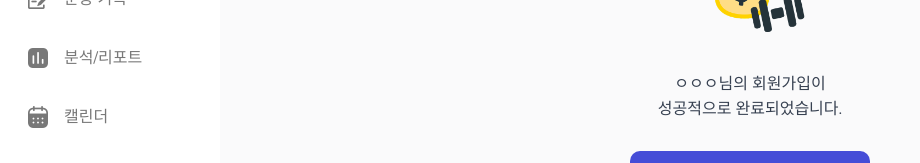
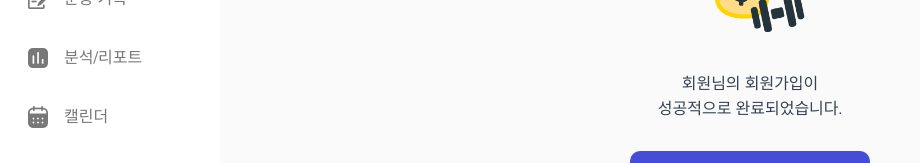
Before and after one commit to akkaworkout/akka-fe, a React (Vite) app: page /signup/success in a window 1280 px wide. Shown: the part 289-452 px from the top of the page, without its empty margins (0-920 px from the left). Built offline with nearby package versions, Linux system fonts and the light colour scheme; no server answers.

Commit message:
feat: :✨회원가입 완료 페이지 닉네임 연결

```diff
--- a/src/pages/auth/SignUpPage.tsx
+++ b/src/pages/auth/SignUpPage.tsx
@@ -254,7 +254,9 @@ export default function SignUpPage() {
       }
 
       alert("회원가입 성공!");
-      nav("/signup/success");
+      nav("/signup/success", {
+        state: { nickname },
+      });
     } catch (err) {
       console.error(err);
       alert("서버 연결 실패");
@@ -272,7 +274,7 @@ export default function SignUpPage() {
     if (!file.type.startsWith("image/")) {
       setErrors((prev) => ({
         ...prev,
-        profile: "이미지 파일만 업로드할 수 있습니다.",
+        profile: "이미지 파일만 업로드할. 수 있습니다.",
       }));
       return;
     }
--- a/src/pages/auth/SignUpSuccessPage.tsx
+++ b/src/pages/auth/SignUpSuccessPage.tsx
@@ -1,19 +1,22 @@
-import { useState } from 'react'
-import { useNavigate } from 'react-router-dom'
-import styles from './SignUpSuccessPage.module.css'
+import { useState } from "react";
+import { useLocation, useNavigate } from "react-router-dom";
+import styles from "./SignUpSuccessPage.module.css";
 
-import SideNav from '../../components/sideNav/SideNav'
-import signupSuccessImg from '../../assets/images/signup-success.png'
+import SideNav from "../../components/sideNav/SideNav";
+import signupSuccessImg from "../../assets/images/signup-success.png";
 
 export default function SignUpSuccessPage() {
-  const nav = useNavigate()
-  const [isSidebarFolded, setIsSidebarFolded] = useState(false)
+  const nav = useNavigate();
+  const [isSidebarFolded, setIsSidebarFolded] = useState(false);
+
+  const location = useLocation();
+  const nickname = location.state?.nickname ?? "회원";
 
   return (
     <div className={styles.wrap}>
       <SideNav
         folded={isSidebarFolded}
-        onToggle={() => setIsSidebarFolded(prev => !prev)}
+        onToggle={() => setIsSidebarFolded((prev) => !prev)}
       />
 
       <main
@@ -36,20 +39,17 @@ export default function SignUpSuccessPage() {
             />
 
             <p className={styles.desc}>
-              ㅇㅇㅇ님의 회원가입이
+              {nickname}님의 회원가입이
               <br />
               성공적으로 완료되었습니다.
             </p>
 
-            <button
-              className={styles.ctaBtn}
-              onClick={() => nav('/login')}
-            >
+            <button className={styles.ctaBtn} onClick={() => nav("/login")}>
               로그인 하러가기
             </button>
           </section>
         </div>
       </main>
     </div>
-  )
+  );
 }
```
